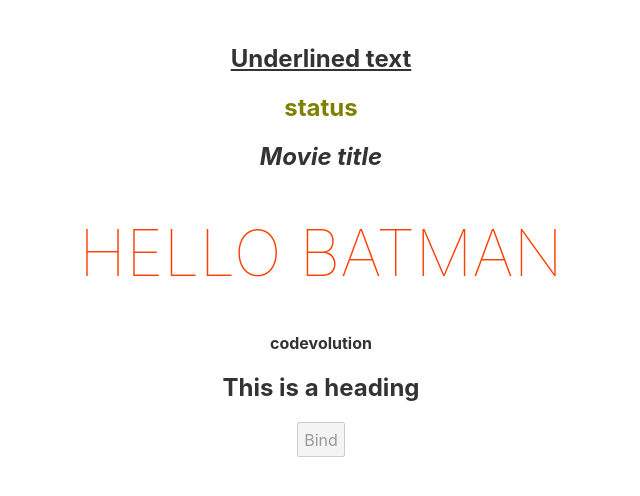
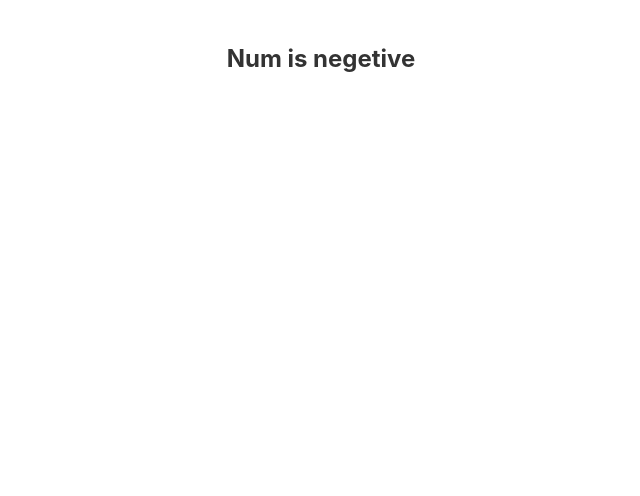
Before and after one commit to tanmayagrwl/Svelte, a Svelte app: page / in a window 1280 px wide. Shown: the top 496 px of the page, without its empty margins (319-959 px from the left). Built offline with nearby package versions, Linux system fonts and the light colour scheme.

Commit message:
Conditional rendering

```diff
--- a/src/App.svelte
+++ b/src/App.svelte
@@ -1,20 +1,18 @@
 <script>
-	const name = 'Batman'
-	const channel = '<b>codevolution</b>'
-	const headingId = 'heading'
-	const disabled = true
-	const status = 'success'
-	const isPromoted = true
+	const num = -3
 </script>
 
 <main>
-	<h2 class="underline">Underlined text</h2>
-	<h2 class={status}>status</h2>
-	<h2 class={isPromoted ? 'promoted' : 'danger'}>Movie title</h2>
-	<h1>Hello {name}</h1>
-	<div>{@html channel}</div>
-	<h2 id={headingId}>This is a heading</h2>
-	<button {disabled}>Bind</button>
+	{#if num==0}
+		<h2>The number is zero</h2>
+	{:else if num<0}
+		 <h2>Num is negetive</h2>
+	{:else if num>0}
+		 <h2>Num is positive</h2>
+	{:else }
+	<h2>The number is not</h2>
+	{/if}
+
 </main>
 
 <style>
```
